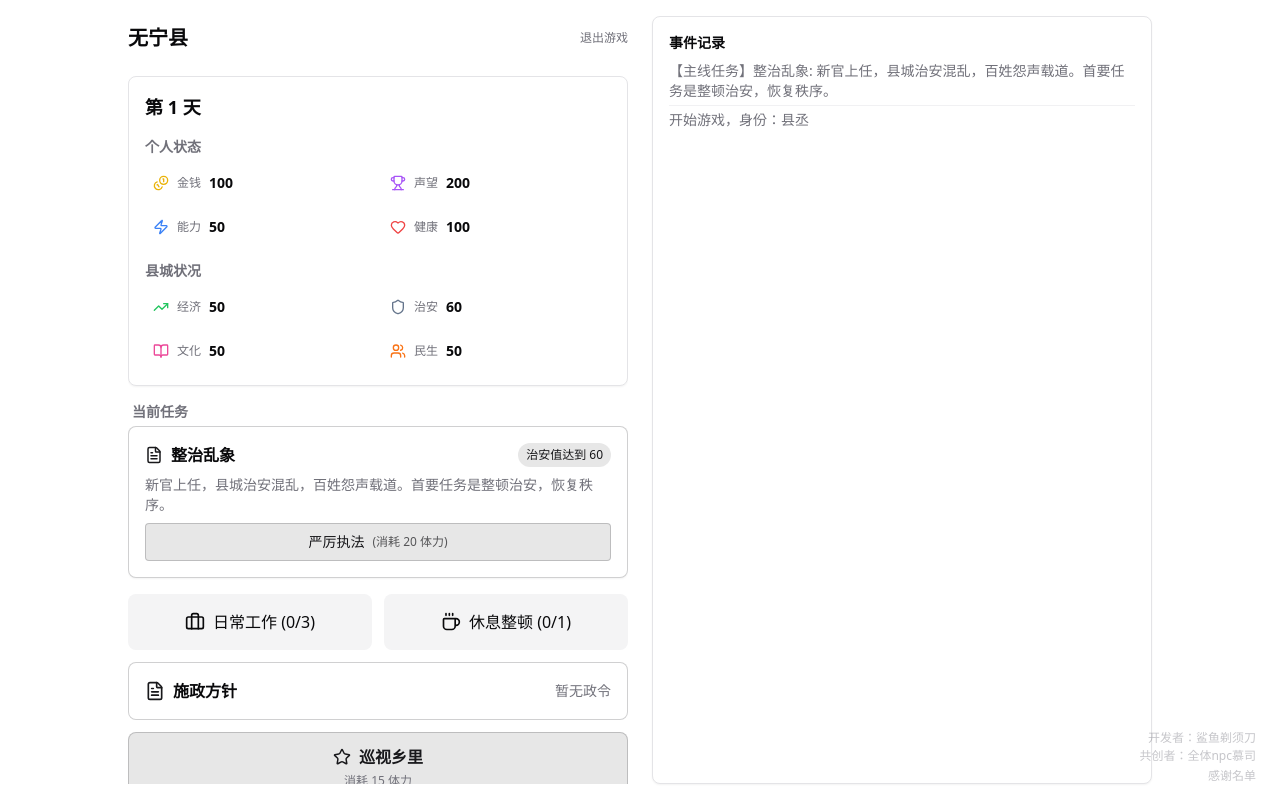
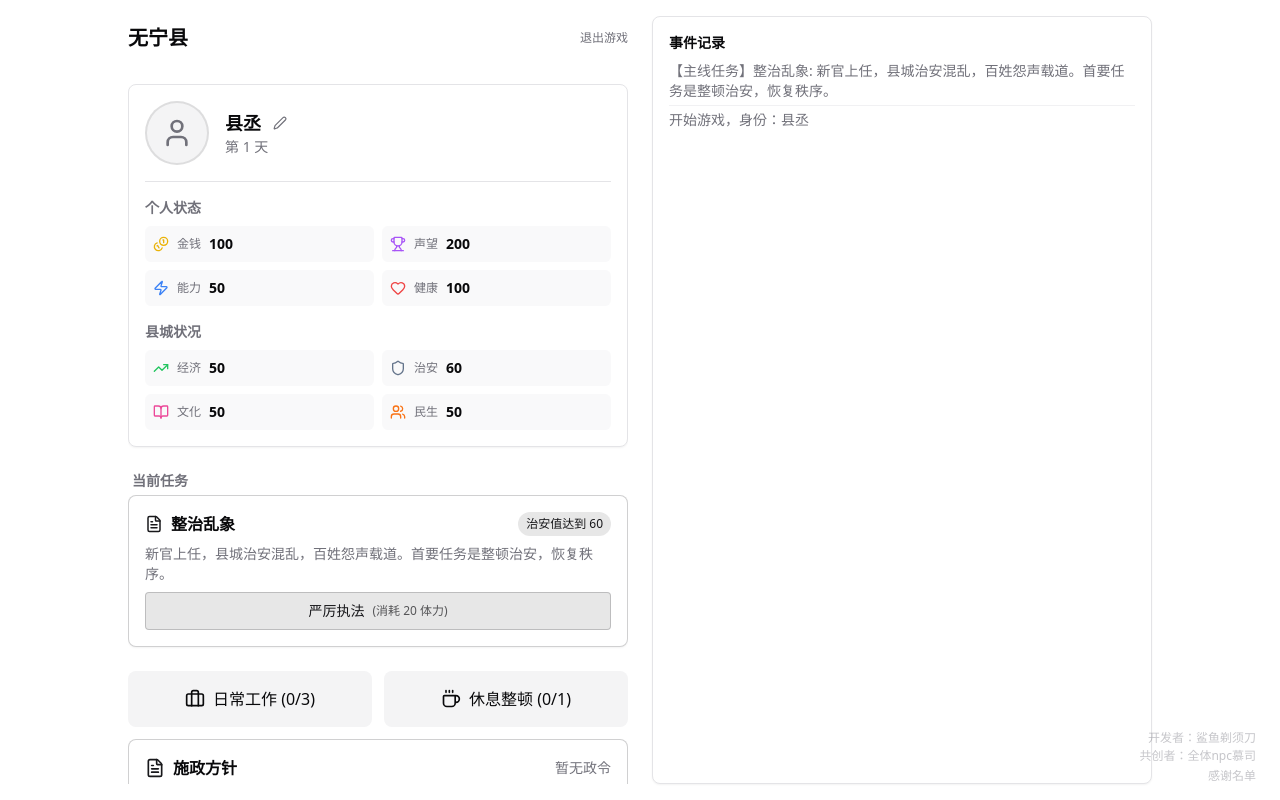
Before and after one commit to iLuns2000/Wuning-County, a React (Vite) app: page / in a window 1280 px wide. Both pictures are taken after a click on the button 333 px from the left and 452 px from the top of the page. Built offline with nearby package versions, Linux system fonts and the light colour scheme.

Commit message:
feat: add player profile settings (avatar and name)

```diff
--- /dev/null
+++ b/src/components/ProfileModal.tsx
@@ -0,0 +1,126 @@
+import React, { useState, useRef, useEffect } from 'react';
+import { X, Upload, User } from 'lucide-react';
+
+interface ProfileModalProps {
+  isOpen: boolean;
+  onClose: () => void;
+  initialName: string;
+  initialAvatar: string;
+  onSave: (name: string, avatar: string) => void;
+}
+
+export const ProfileModal: React.FC<ProfileModalProps> = ({
+  isOpen,
+  onClose,
+  initialName,
+  initialAvatar,
+  onSave,
+}) => {
+  const [name, setName] = useState(initialName);
+  const [avatar, setAvatar] = useState(initialAvatar);
+  const fileInputRef = useRef<HTMLInputElement>(null);
+
+  // Sync state when prop changes
+  useEffect(() => {
+    if (isOpen) {
+        setName(initialName);
+        setAvatar(initialAvatar);
+    }
+  }, [isOpen, initialName, initialAvatar]);
+
+  if (!isOpen) return null;
+
+  const handleFileChange = (e: React.ChangeEvent<HTMLInputElement>) => {
+    const file = e.target.files?.[0];
+    if (file) {
+      // Limit file size to 2MB to prevent localStorage issues
+      if (file.size > 2 * 1024 * 1024) {
+          alert('图片大小不能超过 2MB');
+          return;
+      }
+
+      const reader = new FileReader();
+      reader.onloadend = () => {
+        setAvatar(reader.result as string);
+      };
+      reader.readAsDataURL(file);
+    }
+  };
+
+  const handleSave = () => {
+    if (!name.trim()) {
+        alert('名称不能为空');
+        return;
+    }
+    onSave(name, avatar);
+    onClose();
+  };
+
+  return (
+    <div className="fixed inset-0 z-50 flex items-center justify-center bg-black/50 backdrop-blur-sm p-4">
+      <div className="w-full max-w-md bg-card rounded-lg shadow-xl border text-card-foreground animate-in fade-in zoom-in duration-200">
+        <div className="flex items-center justify-between p-4 border-b">
+          <h2 className="text-xl font-bold">个人设置</h2>
+          <button onClick={onClose} className="p-1 hover:bg-secondary rounded-full transition-colors">
+            <X size={20} />
+          </button>
+        </div>
+
+        <div className="p-6 space-y-6">
+          {/* Avatar Section */}
+          <div className="flex flex-col items-center gap-4">
+            <div
+              className="relative w-24 h-24 rounded-full border-2 border-primary/20 overflow-hidden bg-secondary flex items-center justify-center cursor-pointer hover:opacity-90 transition-opacity group"
+              onClick={() => fileInputRef.current?.click()}
+            >
+              {avatar ? (
+                <img src={avatar} alt="Avatar" className="w-full h-full object-cover" />
+              ) : (
+                <User size={40} className="text-muted-foreground" />
+              )}
+              <div className="absolute inset-0 bg-black/30 flex items-center justify-center opacity-0 group-hover:opacity-100 transition-opacity">
+                <Upload size={24} className="text-white" />
+              </div>
+            </div>
+            <input
+              type="file"
+              ref={fileInputRef}
+              className="hidden"
+              accept="image/*"
+              onChange={handleFileChange}
+            />
+            <span className="text-sm text-muted-foreground">点击头像上传图片 (最大 2MB)</span>
+          </div>
+
+          {/* Name Section */}
+          <div className="space-y-2">
+            <label className="text-sm font-medium">名称</label>
+            <input
+              type="text"
+              value={name}
+              onChange={(e) => setName(e.target.value)}
+              className="flex h-10 w-full rounded-md border border-input bg-transparent px-3 py-2 text-sm shadow-sm transition-colors file:border-0 file:bg-transparent file:text-sm file:font-medium placeholder:text-muted-foreground focus-visible:outline-none focus-visible:ring-1 focus-visible:ring-ring disabled:cursor-not-allowed disabled:opacity-50"
+              placeholder="请输入名称"
+              maxLength={10}
+            />
+          </div>
+        </div>
+
+        <div className="p-4 border-t flex justify-end gap-2">
+          <button
+            onClick={onClose}
+            className="px-4 py-2 text-sm font-medium transition-colors hover:bg-secondary rounded-md"
+          >
+            取消
+          </button>
+          <button
+            onClick={handleSave}
+            className="px-4 py-2 text-sm font-bold bg-primary text-primary-foreground rounded-md hover:bg-primary/90 transition-colors"
+          >
+            保存
+          </button>
+        </div>
+      </div>
+    </div>
+  );
+};
--- a/src/components/StatsDisplay.tsx
+++ b/src/components/StatsDisplay.tsx
@@ -1,26 +1,51 @@
 import React from 'react';
-import { PlayerStats, CountyStats } from '@/types/game';
-import { Coins, Trophy, Zap, Heart, TrendingUp, Shield, BookOpen, Users } from 'lucide-react';
+import { PlayerStats, CountyStats, PlayerProfile } from '@/types/game';
+import { Coins, Trophy, Zap, Heart, TrendingUp, Shield, BookOpen, Users, User, Edit2 } from 'lucide-react';
 
 interface StatsDisplayProps {
   playerStats: PlayerStats;
   countyStats: CountyStats;
   day: number;
+  playerProfile?: PlayerProfile;
+  onEditProfile?: () => void;
 }
 
 const StatItem = ({ icon: Icon, value, label, color }: any) => (
-  <div className="flex items-center gap-2 bg-white/10 p-2 rounded-md">
+  <div className="flex items-center gap-2 bg-secondary/50 p-2 rounded-md">
     <Icon size={16} className={color} />
     <span className="text-xs text-muted-foreground">{label}</span>
     <span className="font-bold text-sm">{value}</span>
   </div>
 );
 
-export const StatsDisplay: React.FC<StatsDisplayProps> = ({ playerStats, countyStats, day }) => {
+export const StatsDisplay: React.FC<StatsDisplayProps> = ({ playerStats, countyStats, day, playerProfile, onEditProfile }) => {
   return (
-    <div className="flex flex-col gap-4 bg-card p-4 rounded-lg shadow-sm border">
-      <div className="flex justify-between items-center">
-        <h2 className="font-bold text-lg">第 {day} 天</h2>
+    <div className="flex flex-col gap-4 bg-card p-4 rounded-lg shadow-sm border text-card-foreground">
+      {/* Profile Section */}
+      <div className="flex items-center gap-4 pb-4 border-b">
+        <div
+          className="relative w-16 h-16 shrink-0 rounded-full overflow-hidden bg-secondary border-2 border-primary/10 cursor-pointer hover:opacity-80 transition-opacity flex items-center justify-center"
+          onClick={onEditProfile}
+        >
+          {playerProfile?.avatar ? (
+            <img src={playerProfile.avatar} alt={playerProfile.name} className="w-full h-full object-cover" />
+          ) : (
+            <User className="w-8 h-8 text-muted-foreground" />
+          )}
+        </div>
+        <div className="flex-1 min-w-0">
+          <div className="flex items-center gap-2">
+            <h2 className="font-bold text-lg truncate">{playerProfile?.name || '无名'}</h2>
+            <button
+                onClick={onEditProfile}
+                className="p-1 text-muted-foreground hover:text-primary transition-colors rounded-full hover:bg-secondary"
+                title="修改资料"
+            >
+                <Edit2 size={14}/>
+            </button>
+          </div>
+          <p className="text-sm text-muted-foreground">第 {day} 天</p>
+        </div>
       </div>
 
       <div className="space-y-2">
--- a/src/pages/Facilities.tsx
+++ b/src/pages/Facilities.tsx
@@ -19,11 +19,11 @@ const FortuneTeller: React.FC = () => {
         费用：5 文/次。每日限一次。
       </p>
 
-      <div className="flex flex-col items-center gap-4">
+      <div className="flex flex-col gap-4 items-center">
         <button
             onClick={divineFortune}
             disabled={dailyCounts.fortune > 0 || playerStats.money < 5}
-            className="w-full py-3 bg-purple-600 hover:bg-purple-700 text-white rounded-lg flex items-center justify-center gap-2 disabled:opacity-50 disabled:cursor-not-allowed transition-all"
+            className="flex gap-2 justify-center items-center py-3 w-full text-white bg-purple-600 rounded-lg transition-all hover:bg-purple-700 disabled:opacity-50 disabled:cursor-not-allowed"
         >
             <ScrollText size={20} />
             {dailyCounts.fortune > 0 ? '今日已算过' : '求签问卜 (5文)'}
@@ -191,7 +191,7 @@ const ArcheryRange: React.FC = () => {
     <div className="p-4 space-y-4 rounded-lg border shadow-sm bg-card text-card-foreground">
       <div className="flex gap-2 items-center pb-2 border-b">
         <Target className="text-primary" />
-        <h2 className="text-xl font-bold">无宁建馆(馆主:关山)</h2>
+        <h2 className="text-xl font-bold">无宁箭馆(馆主:关山)</h2>
       </div>
       <div className="space-y-1 text-sm text-muted-foreground">
         <p>这里聚集了不少神射手。你可以花钱挑战射箭，射中靶心可赢取彩头。</p>
--- a/src/pages/Game.tsx
+++ b/src/pages/Game.tsx
@@ -9,15 +9,19 @@ import { roles } from '@/data/roles';
 import { tasks } from '@/data/tasks';
 import { PolicyModal } from '@/components/PolicyModal';
 import { policies } from '@/data/policies';
+import { ProfileModal } from '@/components/ProfileModal';
 
 export const Game: React.FC = () => {
   const navigate = useNavigate();
   const [showPolicies, setShowPolicies] = React.useState(false);
+  const [showProfileModal, setShowProfileModal] = React.useState(false);
 
   const {
     role,
     day,
     playerStats,
+    playerProfile,
+    setPlayerProfile,
     countyStats,
     logs,
     currentEvent,
@@ -99,8 +103,13 @@ export const Game: React.FC = () => {
        ? '你运功调息，体力恢复得很快。'
        : '你休息了一整天，感觉精力充沛。';
 
-     incrementDailyCount('rest');
-     handleEventOption({ health: healAmount }, msg);
+    incrementDailyCount('rest');
+    handleEventOption({ health: healAmount }, msg);
+  };
+
+  const handleSaveProfile = (name: string, avatar: string) => {
+    setPlayerProfile({ name, avatar });
+    addLog(`你更新了个人资料，改名为“${name}”。`);
   };
 
   const handleSpecialAbility = () => {
@@ -161,10 +170,10 @@ export const Game: React.FC = () => {
 
   return (
     <div className="flex justify-center p-4 min-h-screen bg-background">
-      <div className="grid grid-cols-1 gap-6 items-start w-full max-w-5xl md:grid-cols-2 md:h-[calc(100vh-2rem)]">
+      <div className="grid grid-cols-1 gap-6 w-full max-w-5xl md:grid-cols-2 md:h-[calc(100vh-2rem)]">
 
-        {/* Left Column: Operations */}
-        <div className="overflow-y-auto mx-auto space-y-4 w-full max-w-md h-full md:max-w-none no-scrollbar">
+        {/* Left Column: Stats & Actions */}
+        <div className="flex overflow-y-auto flex-col gap-6 mx-auto w-full max-w-md h-full md:max-w-none no-scrollbar">
           <header className="flex justify-between items-center py-2 shrink-0">
             <h1 className="text-xl font-bold">无宁县</h1>
             <button
@@ -175,7 +184,13 @@ export const Game: React.FC = () => {
             </button>
           </header>
 
-          <StatsDisplay playerStats={playerStats} countyStats={countyStats} day={day} />
+          <StatsDisplay
+            playerStats={playerStats}
+            countyStats={countyStats}
+            day={day}
+            playerProfile={playerProfile}
+            onEditProfile={() => setShowProfileModal(true)}
+          />
 
           {currentTask && (
             <div className="space-y-1">
@@ -329,6 +344,14 @@ export const Game: React.FC = () => {
           onClose={() => setShowPolicies(false)}
         />
       )}
+
+      <ProfileModal
+        isOpen={showProfileModal}
+        onClose={() => setShowProfileModal(false)}
+        initialName={playerProfile?.name || ''}
+        initialAvatar={playerProfile?.avatar || ''}
+        onSave={handleSaveProfile}
+      />
     </div>
   );
 };
--- a/src/store/gameStore.ts
+++ b/src/store/gameStore.ts
@@ -1,6 +1,6 @@
 import { create } from 'zustand';
 import { persist, createJSONStorage } from 'zustand/middleware';
-import { GameState, RoleType, GameEvent, Effect } from '@/types/game';
+import { GameState, RoleType, GameEvent, Effect, PlayerProfile } from '@/types/game';
 import { roles } from '@/data/roles';
 import { randomEvents, npcEvents } from '@/data/events';
 import { tasks } from '@/data/tasks';
@@ -30,6 +30,9 @@ interface GameStore extends GameState {
   interactWithNPC: (npcId: string, type: 'gift' | 'chat') => { success: boolean; message: string };
   checkVoiceStatus: () => boolean;
 
+  // Profile Methods
+  setPlayerProfile: (profile: Partial<PlayerProfile>) => void;
+
   // Developer Mode Methods
   updateStats: (updates: Partial<GameState>) => void;
 }
@@ -39,6 +42,7 @@ export const useGameStore = create<GameStore>()(
     (set, get) => ({
       role: null,
       day: 1,
+      playerProfile: { name: '无名', avatar: '' },
       playerStats: { money: 0, reputation: 0, ability: 0, health: 100 },
       countyStats: { economy: 50, order: 50, culture: 50, livelihood: 50 },
       dailyCounts: { work: 0, rest: 0, chatTotal: 0, fortune: 0 },
@@ -55,6 +59,12 @@ export const useGameStore = create<GameStore>()(
       completedTaskIds: [],
       giftFailureCounts: {},
 
+      setPlayerProfile: (profile) => {
+        set(state => ({
+          playerProfile: { ...(state.playerProfile || {}), ...profile }
+        }));
+      },
+
       startGame: (roleId) => {
         const roleConfig = roles.find(r => r.id === roleId);
         if (!roleConfig) return;
@@ -64,6 +74,7 @@ export const useGameStore = create<GameStore>()(
         set({
           role: roleId,
           day: 1,
+          playerProfile: { name: roleConfig.name, avatar: '' },
           playerStats: { ...roleConfig.initialStats },
           countyStats: { ...roleConfig.initialCountyStats },
           dailyCounts: { work: 0, rest: 0, chatTotal: 0, fortune: 0 },
--- a/src/types/game.ts
+++ b/src/types/game.ts
@@ -42,9 +42,15 @@ export interface Policy {
   cost: number; // Reputation cost to enact
 }
 
+export interface PlayerProfile {
+  name: string;
+  avatar: string; // Base64 string
+}
+
 export interface GameState {
   role: RoleType | null;
   day: number;
+  playerProfile: PlayerProfile;
   playerStats: PlayerStats;
   countyStats: CountyStats;
   dailyCounts: DailyActionCounts;
```
Also changed, not shown: 1 other file (tests, documents, lock files or other folders).
